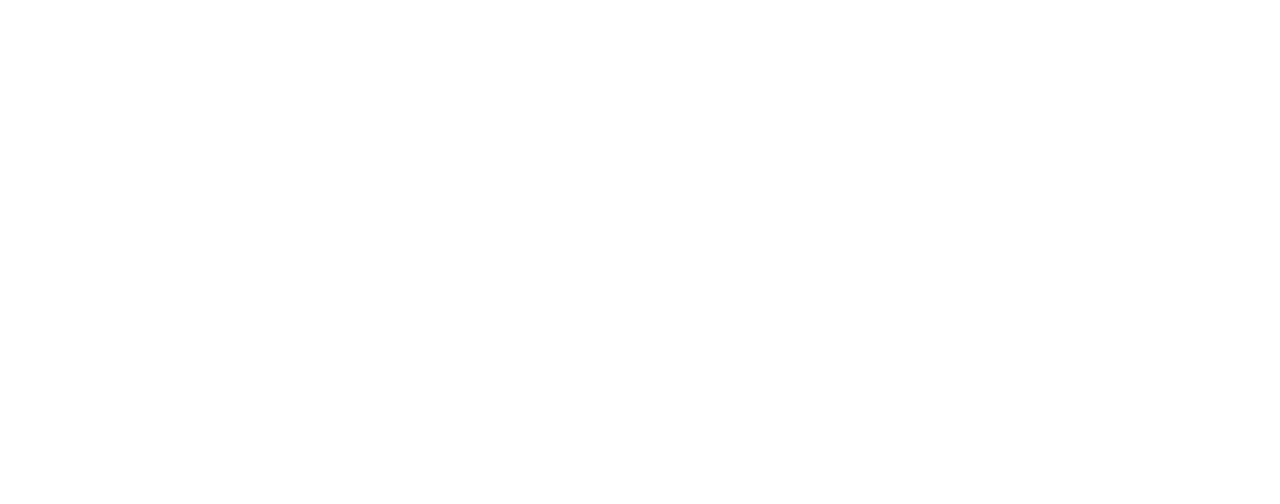
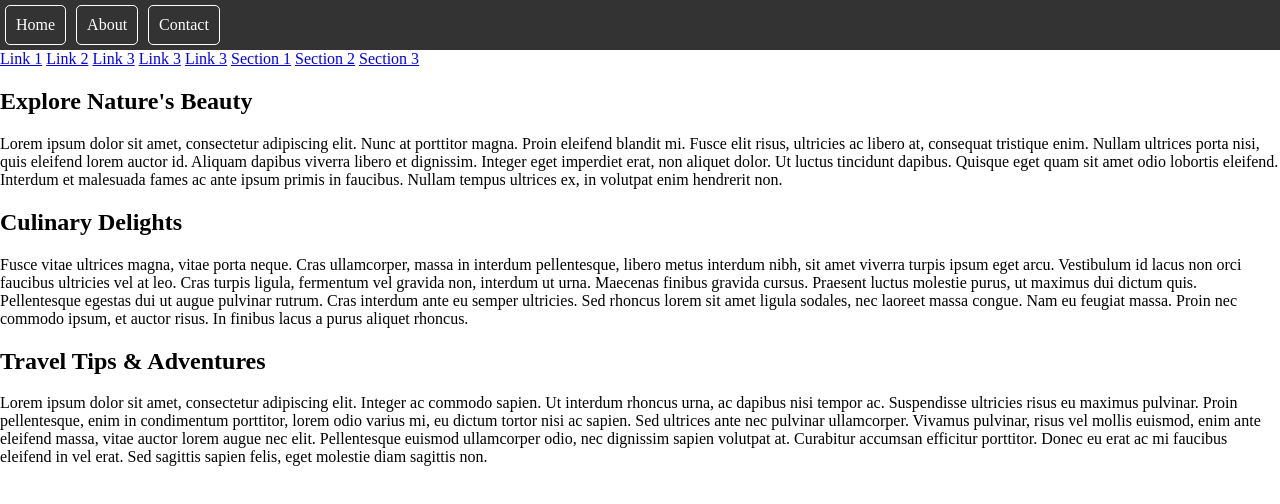
Before and after one commit to caoh29/COMP-101, a plain HTML site: page HTML-CSS-JS/LAB-10/index.html in a window 1280 px wide. Drawn offline with Linux system fonts and the light colour scheme.

Commit message:
progress

```diff
--- a/HTML-CSS-JS/LAB-10/index.html
+++ b/HTML-CSS-JS/LAB-10/index.html
@@ -3,9 +3,66 @@
 <head>
   <meta charset="UTF-8">
   <meta name="viewport" content="width=device-width, initial-scale=1.0">
-  <title>Document</title>
+  <title>Navigation Lab</title>
+  <link rel="stylesheet" href="styles.css">
 </head>
 <body>
+  <nav>
+    <a id="home" href="index.html">Home</a>
+    <a href="about.html">About</a>
+    <a href="contact.html">Contact</a>
+  </nav>
 
+  <main>
+    <a href="https://example1.com" title="Description for Link 1" target="_blank">Link 1</a>
+    <a href="https://example2.com" title="Description for Link 2" target="_blank">Link 2</a>
+    <a href="https://example3.com" title="Description for Link 3">Link 3</a>
+    <a href="https://example4.com" title="Description for Link 4">Link 3</a>
+    <a href="https://example5.com" title="Description for Link 5">Link 3</a>
+
+    <a href="#section1">Section 1</a>
+    <a href="#section2">Section 2</a>
+    <a href="#section3">Section 3</a>
+
+    <section id="section1">
+      <article>
+        <h2>Explore Nature's Beauty</h2>
+        <p>
+          Lorem ipsum dolor sit amet, consectetur adipiscing elit. Nunc at porttitor magna.
+          Proin eleifend blandit mi. Fusce elit risus, ultricies ac libero at, consequat tristique enim.
+          Nullam ultrices porta nisi, quis eleifend lorem auctor id. Aliquam dapibus viverra libero et dignissim.
+          Integer eget imperdiet erat, non aliquet dolor. Ut luctus tincidunt dapibus. Quisque eget quam sit amet odio lobortis eleifend.
+          Interdum et malesuada fames ac ante ipsum primis in faucibus. Nullam tempus ultrices ex, in volutpat enim hendrerit non.
+        </p>
+      </article>
+    </section>
+
+    <section id="section2">
+      <article>
+        <h2>Culinary Delights</h2>
+        <p>
+          Fusce vitae ultrices magna, vitae porta neque.
+          Cras ullamcorper, massa in interdum pellentesque, libero metus interdum nibh, sit amet viverra turpis ipsum eget arcu.
+          Vestibulum id lacus non orci faucibus ultricies vel at leo. Cras turpis ligula, fermentum vel gravida non, interdum ut urna.
+          Maecenas finibus gravida cursus. Praesent luctus molestie purus, ut maximus dui dictum quis. Pellentesque egestas dui ut augue pulvinar rutrum.
+          Cras interdum ante eu semper ultricies. Sed rhoncus lorem sit amet ligula sodales, nec laoreet massa congue. Nam eu feugiat massa.
+          Proin nec commodo ipsum, et auctor risus. In finibus lacus a purus aliquet rhoncus.
+        </p>
+      </article>
+    </section>
+
+    <section id="section3">
+      <article>
+        <h2>Travel Tips & Adventures</h2>
+        <p>
+          Lorem ipsum dolor sit amet, consectetur adipiscing elit. Integer ac commodo sapien. Ut interdum rhoncus urna, ac dapibus nisi tempor ac.
+          Suspendisse ultricies risus eu maximus pulvinar. Proin pellentesque, enim in condimentum porttitor, lorem odio varius mi, eu dictum tortor nisi ac sapien.
+          Sed ultrices ante nec pulvinar ullamcorper. Vivamus pulvinar, risus vel mollis euismod, enim ante eleifend massa, vitae auctor lorem augue nec elit.
+          Pellentesque euismod ullamcorper odio, nec dignissim sapien volutpat at. Curabitur accumsan efficitur porttitor. Donec eu erat ac mi faucibus eleifend in vel erat.
+          Sed sagittis sapien felis, eget molestie diam sagittis non.
+        </p>
+      </article>
+    </section>
+  </main>
 </body>
 </html>
--- a/HTML-CSS-JS/LAB-10/styles.css
+++ b/HTML-CSS-JS/LAB-10/styles.css
@@ -0,0 +1,41 @@
+/* Reset some default styles */
+body, h1, p, a {
+  margin: 0;
+  padding: 0;
+}
+
+/* Navigation Styles */
+nav {
+  background-color: #333;
+  display: flex;
+}
+
+nav a {
+  color: white;
+  text-decoration: none;
+  padding: 10px;
+  margin: 5px;
+  border: 1px solid white;
+  border-radius: 5px;
+}
+
+nav a:hover {
+  background-color: #555;
+}
+
+/* Dropdown Menu Styles */
+.dropdown {
+  position: relative;
+  display: inline-block;
+}
+
+.dropdown-content {
+  display: none;
+  position: absolute;
+  background-color: #333;
+  box-shadow: 0 8px 16px rgba(0,0,0,0.2);
+}
+
+.dropdown:hover .dropdown-content {
+  display: block;
+}
```
Also changed, not shown: HTML-CSS-JS/LAB-10/about.html (added, +17 -0 lines), HTML-CSS-JS/LAB-10/contact.html (added, +17 -0 lines).
